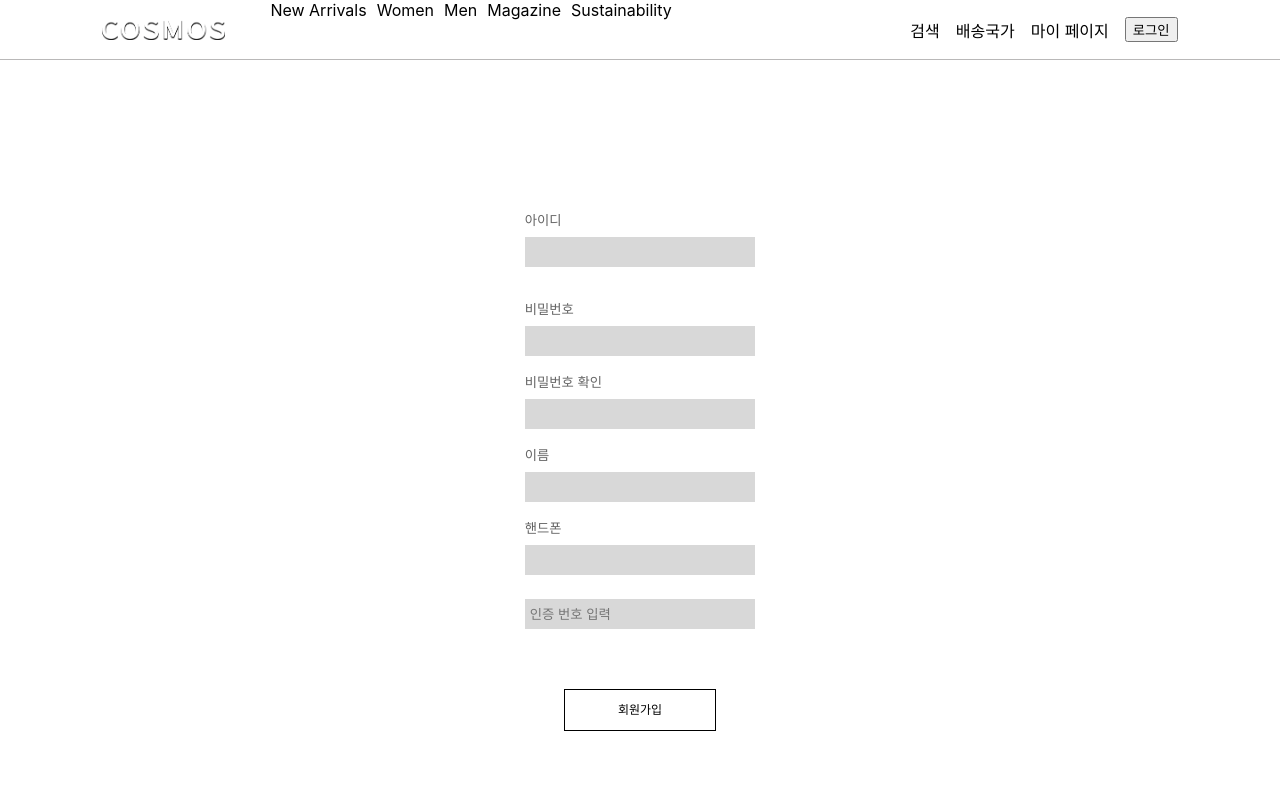
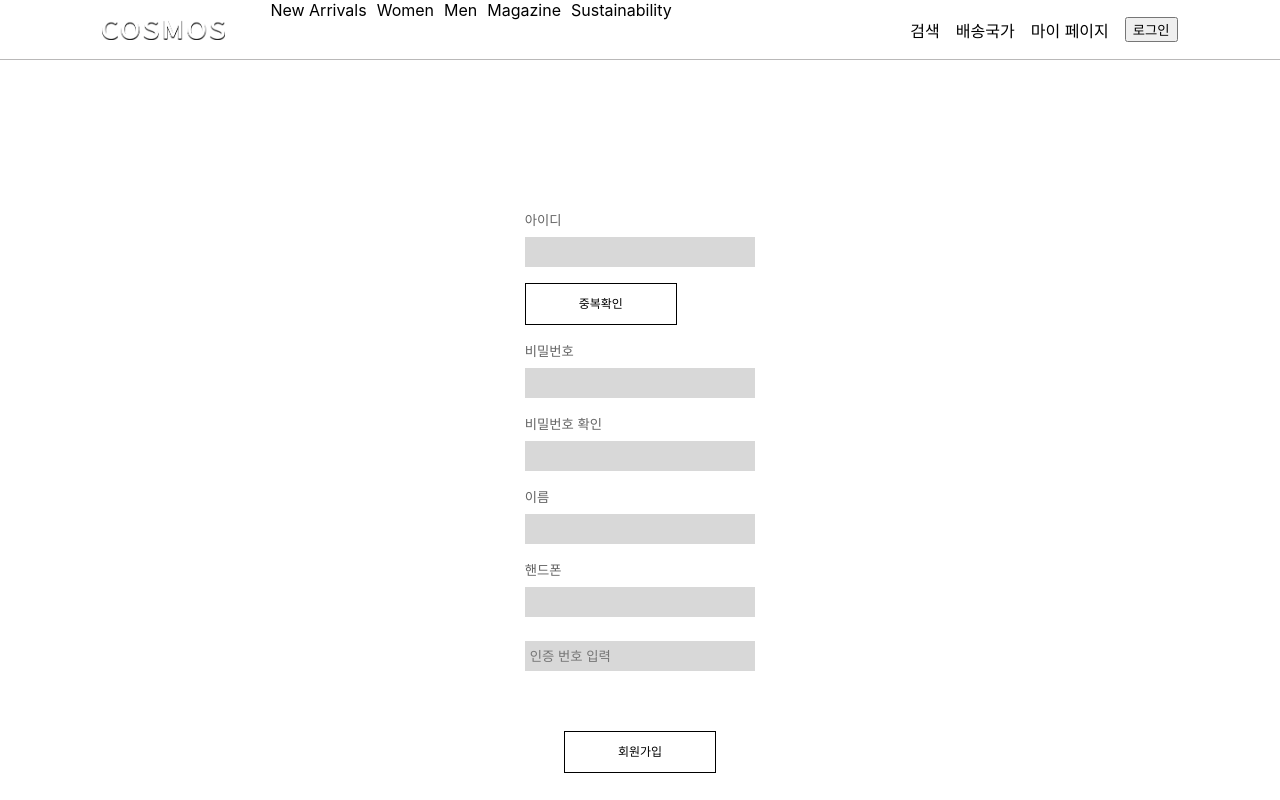
Before and after one commit to Da-innisfree/COSMOS-ver2.0, a React (Create React App) app in the folder cosmos_frontend/cosmos/: page /signup in a window 1280 px wide. Shown: the top 800 px of the page. Built offline with nearby package versions, Linux system fonts and the light colour scheme.

Commit message:
회원가입 이메일조회 수정

```diff
--- a/cosmos_frontend/cosmos/src/view/Siginup.jsx
+++ b/cosmos_frontend/cosmos/src/view/Siginup.jsx
@@ -120,7 +120,7 @@ class signup extends Component  {
                         <label>아이디</label>
                         <input type="text" defaultValue={this.state.email} onChange={this.hadndleId}/>
                     </div>
-                    <div>{this.state.emailCheck}</div>
+                    <div className="btn reversal">중복확인</div>
                     <WarningBanner warn={this.state.emailCheck} />
                     <div className="input_box">
                         <label>비밀번호</label>
```
Also changed, not shown: 1 other file (tests, documents, lock files or other folders).
